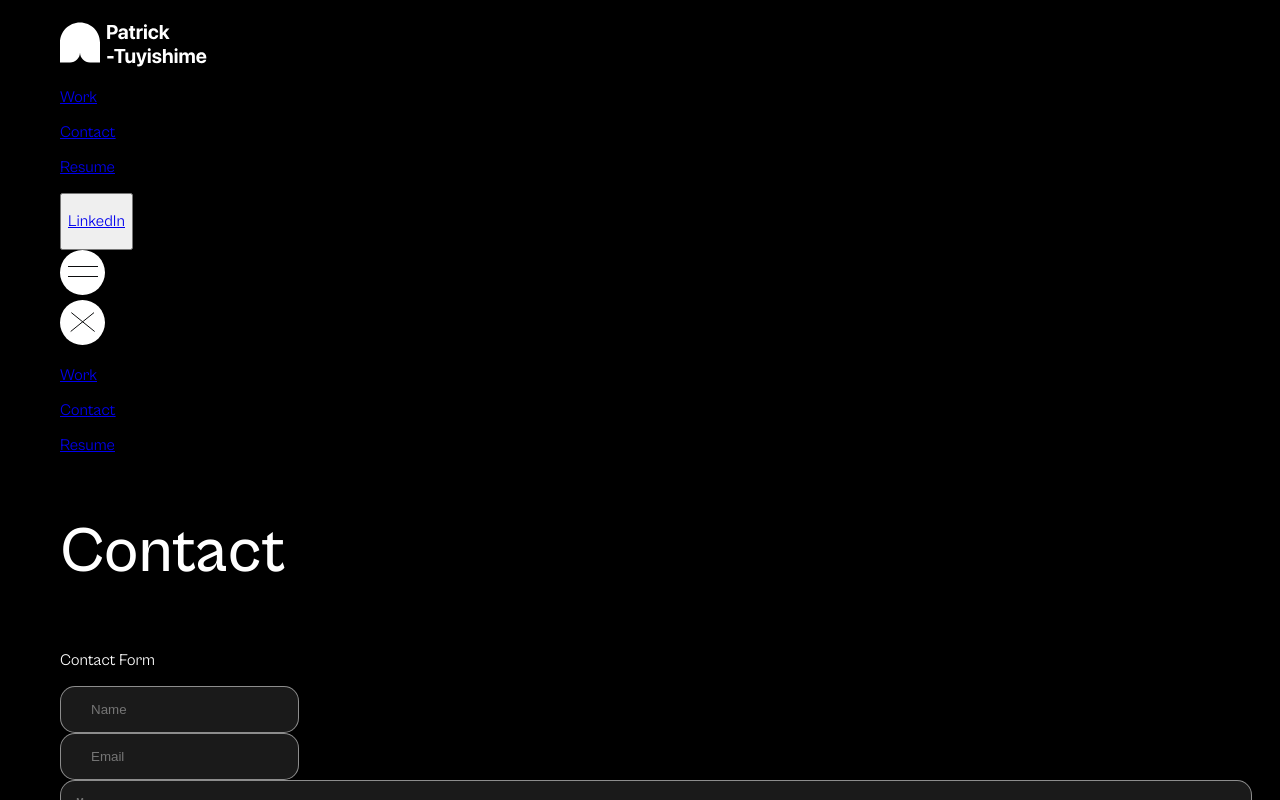
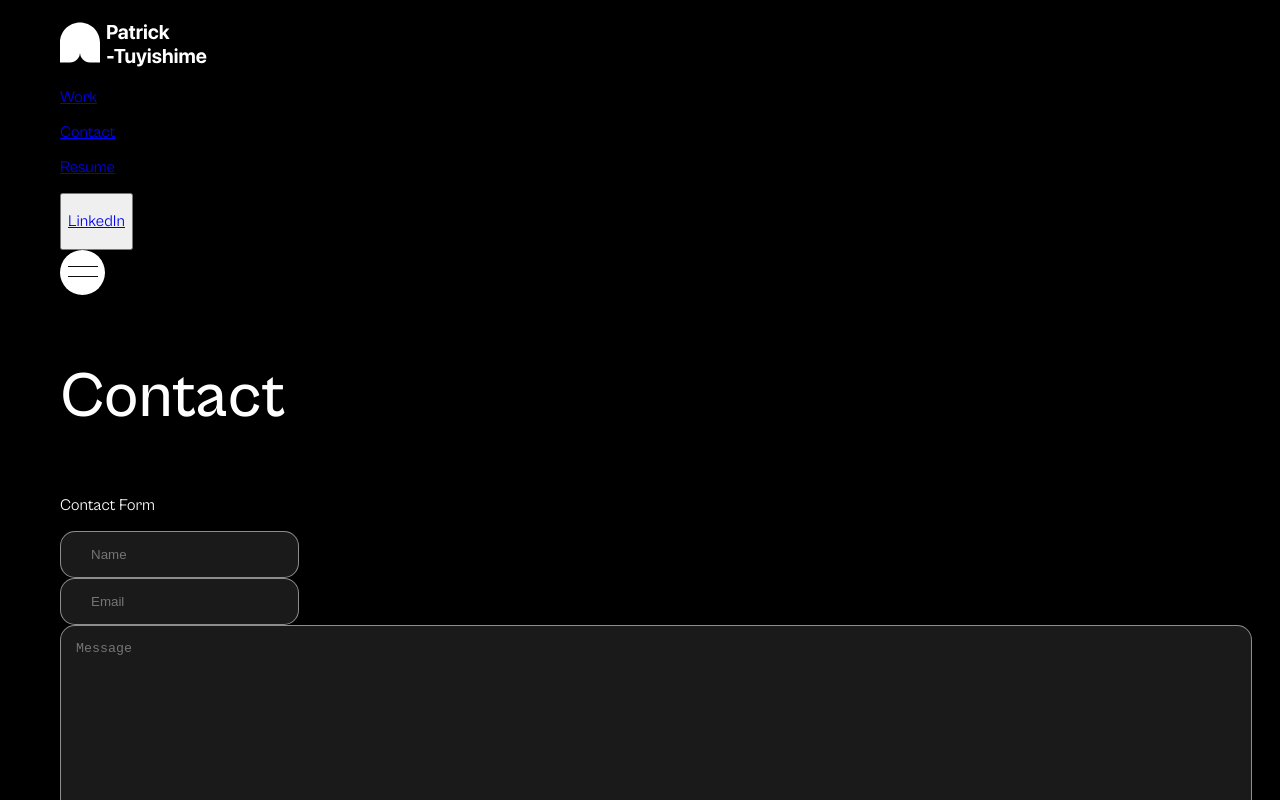
Before and after one commit to ptuyishi-su/Portfolio, a React (Create React App) app: page /About in a window 1280 px wide. Shown: the top 800 px of the page. Built offline with nearby package versions, Linux system fonts and the light colour scheme.

Commit message:
nav animation

```diff
--- a/src/Pages/Home/AboutMe.jsx
+++ b/src/Pages/Home/AboutMe.jsx
@@ -51,7 +51,7 @@ export default function AboutMe () {
                         </textarea>
                         </div>
                         <div>
-                            <button className="buttonPrimary" type="submit">
+                            <button className="buttonPrimary hover:" type="submit">
                                 <p>Send</p>
                             </button>
                         </div>
--- a/src/Pages/Home/NavBar.jsx
+++ b/src/Pages/Home/NavBar.jsx
@@ -1,5 +1,5 @@
 import { Link } from "react-router-dom";
-import { motion } from "framer-motion";
+import { motion, AnimatePresence } from "framer-motion";
 import { useState } from "react";
 import LogoImage from '../../data/images/Frame.svg';
 import Menu from '../../data/images/circle-Menu.svg';
@@ -17,22 +17,11 @@ export default function NavBar() {
     };
 
     return (
-
         <nav>
             <motion.div className="flex justify-between gap-5 items-center pb-5"
-                initial={{
-                    opacity: 0,
-                    y: -70
-                }}
-                animate={{
-                    duration: 2,
-                    opacity: 1,
-                    y: 0
-                }}
-                transition={{
-                    duration: 1,
-                    ease: [0.6, 0.05, 0.01, 0.9]
-                }}>
+                initial={{ opacity: 0, y: -70 }}
+                animate={{ opacity: 1, y: 0 }}
+                transition={{ duration: 1, ease: [0.6, 0.05, 0.01, 0.9] }}>
                 <div className="flex justify-between py-2 lg:px-5 rounded-lg items-center lg:flex-grow lg:border-2">
                     <div>
                         <Link to="/Home">
@@ -41,9 +30,7 @@ export default function NavBar() {
                     </div>
                     <div className="space-x-7 hidden lg:flex">
                         <div>
-                        <Link to="work" >
-                            <p>Work</p>
-                        </Link>
+                            <Link to="/work"><p>Work</p></Link>
                         </div>
                         <div><Link to="/about"><p>Contact</p></Link></div>
                         <div>
@@ -61,18 +48,29 @@ export default function NavBar() {
                 <div className="flex lg:hidden">
                     <img onClick={showSidebar} src={Menu} alt="Menu" className={`menu ${isSidebarVisible ? 'hidden' : 'flex'}`} />
                 </div>
-                <div className={`bg-slate-500 text-black sideMenu flex-col overflow-hidden rounded-md fixed top-0 right-0 h-screen w-[550px] z-[999] mt-0 bg-white/70 backdrop-blur-sm shadow-[-10px_0_10px_rgba(0,0,0,0.1)] flex items-center justify-center gap-[40px] font-bold ${isSidebarVisible ? 'flex' : 'hidden'}`}>
-                    <img onClick={hideSidebar} src={MenuClose} alt="Close Menu" className={`closeMenu h-10 absolute top-[50px] right-[110px] ${isSidebarVisible ? 'flex' : 'hidden'}`} />
-                    <div><Link to="/work"><p>Work</p></Link></div>
-                    <div><Link to="/about"><p>Contact</p></Link></div>
-                    <div>
-                    <a href="https://drive.google.com/file/d/13w5sxr0ZHHSkrmSAbdexVajGsF05_Owf/view?usp=sharing" target="_blank" rel="noopener noreferrer">
-                        <p>Resume</p>
-                    </a>
-                    </div>
-                </div>
+
+                <AnimatePresence>
+                    {isSidebarVisible && (
+                        <motion.div
+                            className="bg-slate-500 text-black sideMenu flex-col overflow-hidden rounded-md fixed top-0 right-0 h-screen w-[550px] z-[999] mt-0 bg-white/70 backdrop-blur-md shadow-[-10px_0_10px_rgba(0,0,0,0.1)] flex items-center justify-center gap-[40px] font-bold"
+                            initial={{ opacity: 0, x: 200 }}
+                            animate={{ opacity: 1, x: 0 }}
+                            exit={{ opacity: 0, x: 200 }}
+                            transition={{ duration: 0.5 }}>
+                            <img onClick={hideSidebar} src={MenuClose} alt="Close Menu" className="closeMenu h-10 absolute top-[30px] right-[30px]" />
+                            <div className="justify-start">
+                                <Link to="/work" onClick={hideSidebar}><p className="text-6xl font-black">Work</p></Link>
+                            </div>
+                            <div><Link to="/about" onClick={hideSidebar}><p className="text-6xl font-black">Contact</p></Link></div>
+                            <div>
+                                <a href="https://drive.google.com/file/d/13w5sxr0ZHHSkrmSAbdexVajGsF05_Owf/view?usp=sharing" target="_blank" rel="noopener noreferrer">
+                                    <p className="text-6xl font-black">Resume</p>
+                                </a>
+                            </div>
+                        </motion.div>
+                    )}
+                </AnimatePresence>
             </motion.div>
-
         </nav>
     );
 }
```
Also changed, not shown: 1 other file (tests, documents, lock files or other folders).
